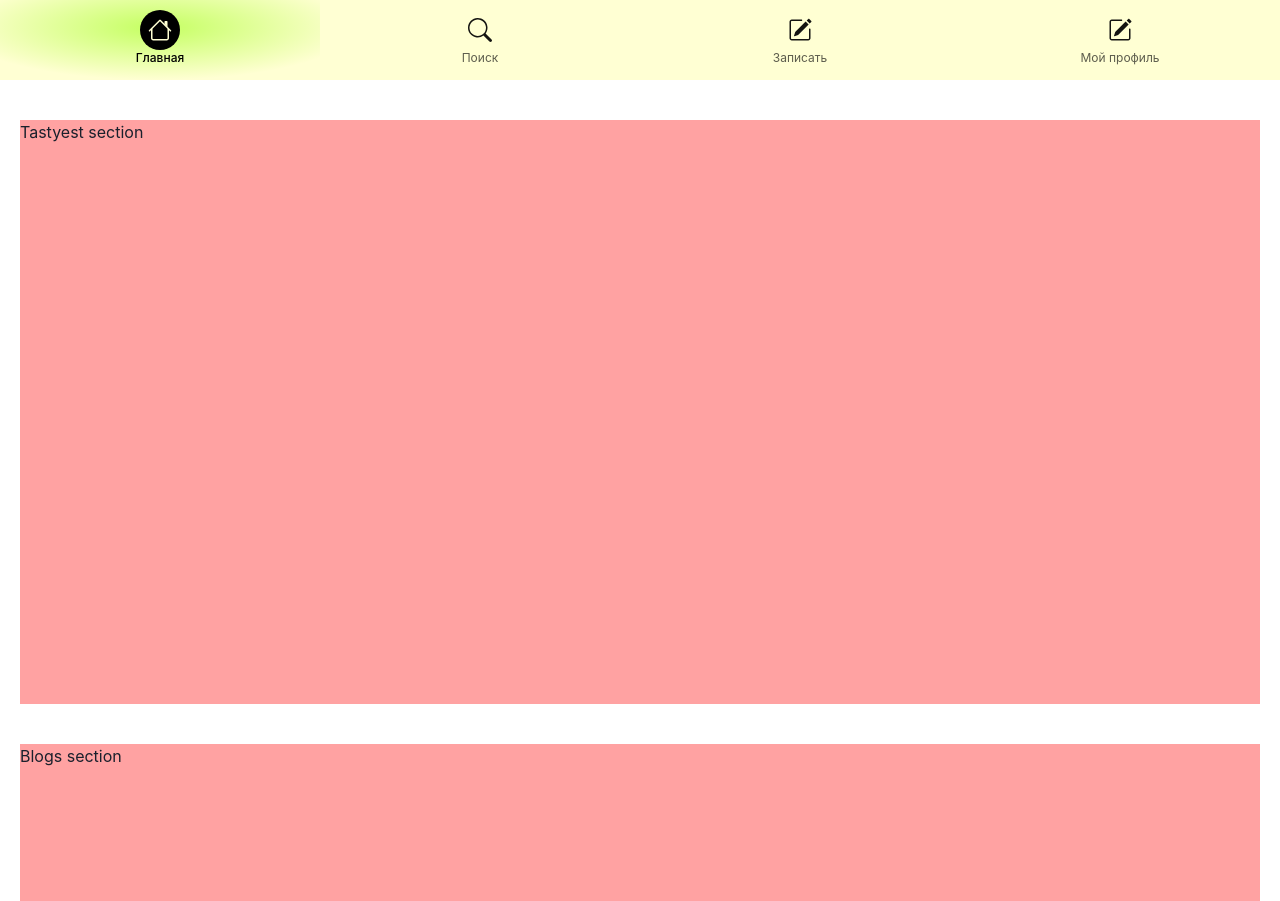
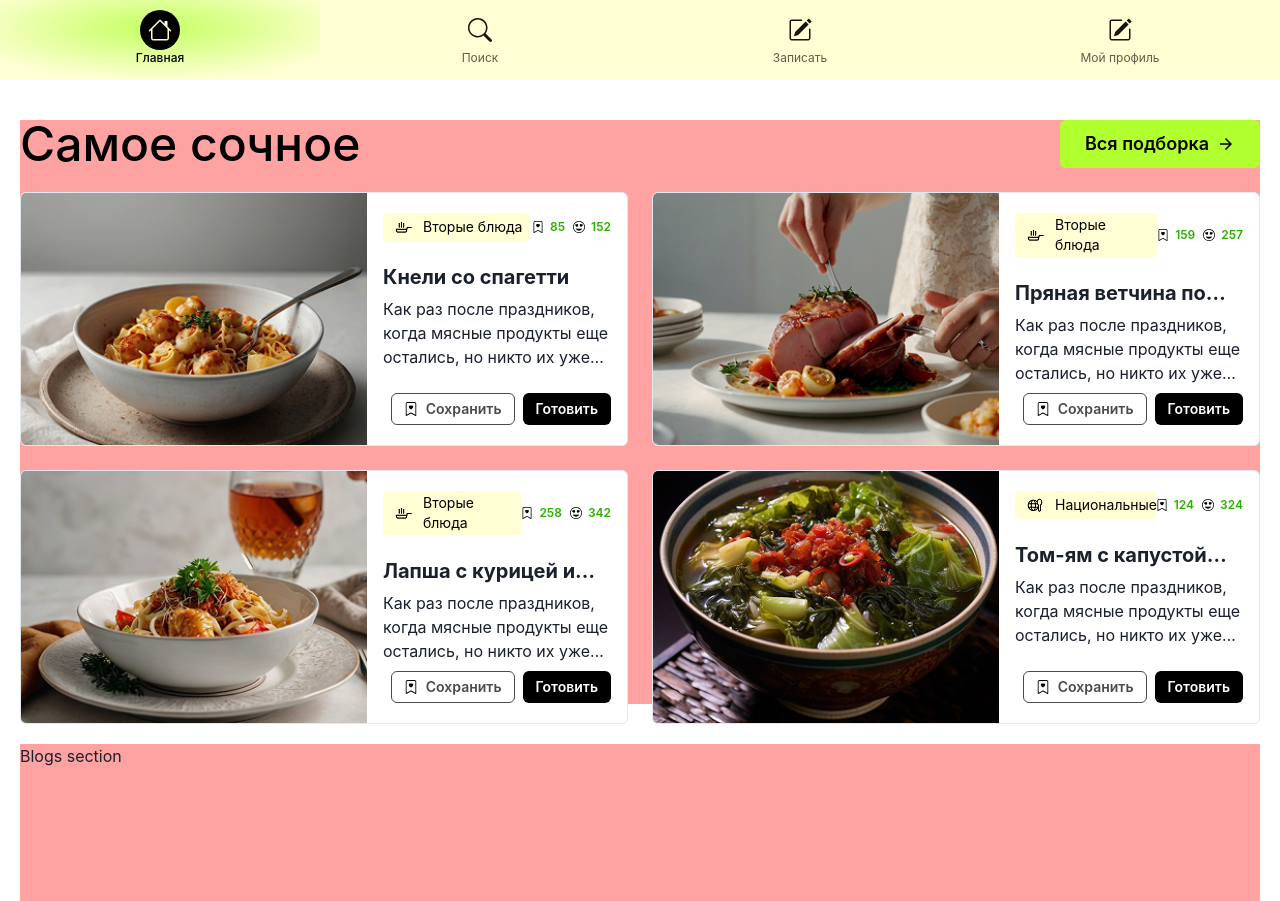
Before and after one commit to ClevertecFrontendLab/sergioivanov008, a React (Vite) app: page / in a window 1280 px wide. Shown: the part 720-1621 px from the top of the page. Built offline with nearby package versions, Linux system fonts and the light colour scheme.

Commit message:
feat(mainpage): add starting layout for tastyest

```diff
--- a/src/pages/main-page/MainPage.tsx
+++ b/src/pages/main-page/MainPage.tsx
@@ -1,6 +1,6 @@
 import { Flex } from '@chakra-ui/react';
 
-import { MainHeader, NewRecipes } from '~/components';
+import { MainHeader, NewRecipes, Tastyest } from '~/components';
 
 export function MainPage() {
     return (
@@ -13,9 +13,7 @@ export function MainPage() {
             <MainHeader />
             <Flex gap={10} direction='column'>
                 <NewRecipes />
-                <Flex h='584px' backgroundColor='#ffa2a2'>
-                    Tastyest section
-                </Flex>
+                <Tastyest />
                 <Flex h='308px' backgroundColor='#ffa2a2'>
                     Blogs section
                 </Flex>
```
